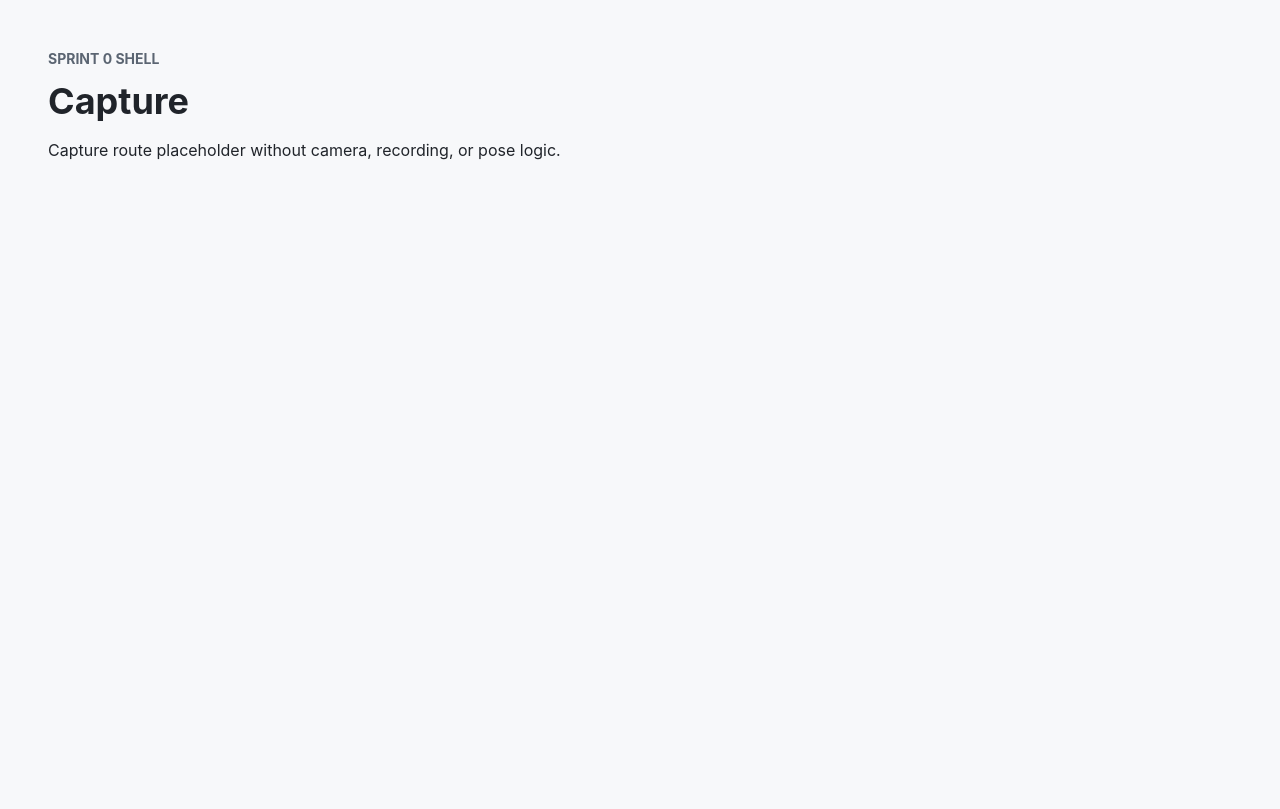
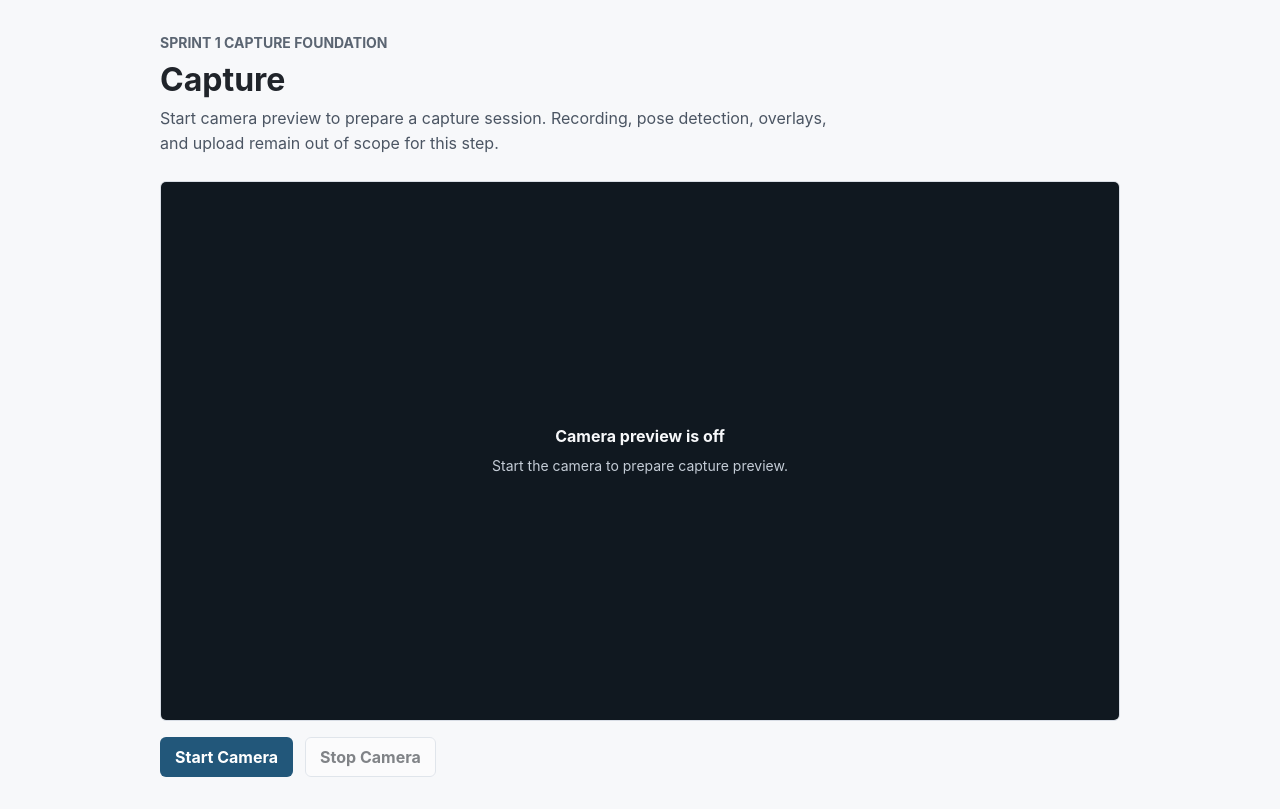
Before and after one commit to xqopxcat/motion_capture_system, a React (Vite) app in the folder frontend/: page /capture in a window 1280 px wide. Built offline with nearby package versions, Linux system fonts and the light colour scheme; no server answers.

Commit message:
sprint 1 task 1: Capture Camera Preview Foundation.

```diff
--- /dev/null
+++ b/frontend/src/components/CameraPreview/CameraPreview.module.css
@@ -0,0 +1,96 @@
+.cameraPreview {
+  display: grid;
+  gap: 16px;
+}
+
+.previewSurface {
+  aspect-ratio: 16 / 9;
+  background: #101820;
+  border: 1px solid #d8dde5;
+  border-radius: 6px;
+  display: grid;
+  overflow: hidden;
+  position: relative;
+  width: 100%;
+}
+
+.video {
+  display: block;
+  grid-area: 1 / 1;
+  height: 100%;
+  object-fit: cover;
+  width: 100%;
+}
+
+.placeholder {
+  align-items: center;
+  background: #101820;
+  color: #f7f8fa;
+  display: flex;
+  flex-direction: column;
+  gap: 8px;
+  grid-area: 1 / 1;
+  justify-content: center;
+  padding: 24px;
+  text-align: center;
+}
+
+.placeholderTitle {
+  font-size: 1rem;
+  font-weight: 700;
+  line-height: 1.3;
+  margin: 0;
+}
+
+.placeholderText {
+  color: #c4ccd6;
+  font-size: 0.875rem;
+  line-height: 1.5;
+  margin: 0;
+  max-width: 360px;
+}
+
+.error {
+  background: #fff3f1;
+  border: 1px solid #f0b8ae;
+  border-radius: 6px;
+  color: #8f2d1f;
+  font-size: 0.875rem;
+  line-height: 1.5;
+  margin: 0;
+  padding: 12px 14px;
+}
+
+.actions {
+  display: flex;
+  flex-wrap: wrap;
+  gap: 12px;
+}
+
+.primaryAction,
+.secondaryAction {
+  border: 1px solid transparent;
+  border-radius: 6px;
+  cursor: pointer;
+  font: inherit;
+  font-weight: 700;
+  min-height: 40px;
+  padding: 8px 14px;
+}
+
+.primaryAction {
+  background: #22577a;
+  color: #ffffff;
+}
+
+.secondaryAction {
+  background: #ffffff;
+  border-color: #cfd6df;
+  color: #20242a;
+}
+
+.primaryAction:disabled,
+.secondaryAction:disabled {
+  cursor: not-allowed;
+  opacity: 0.55;
+}
--- /dev/null
+++ b/frontend/src/components/CameraPreview/CameraPreview.tsx
@@ -0,0 +1,82 @@
+import { useEffect, useRef } from "react";
+import type { CameraStreamStatus } from "../../hooks";
+import styles from "./CameraPreview.module.css";
+
+export type CameraPreviewProps = {
+  stream: MediaStream | null;
+  status: CameraStreamStatus;
+  errorMessage?: string | null;
+  onStart: () => void;
+  onStop: () => void;
+};
+
+export function CameraPreview({
+  stream,
+  status,
+  errorMessage,
+  onStart,
+  onStop,
+}: CameraPreviewProps) {
+  const videoRef = useRef<HTMLVideoElement | null>(null);
+  const isReady = status === "ready";
+  const isRequesting = status === "requesting";
+  const hasError = status === "permission-denied" || status === "unsupported" || status === "error";
+
+  useEffect(() => {
+    if (videoRef.current) {
+      videoRef.current.srcObject = stream;
+    }
+  }, [stream]);
+
+  return (
+    <section className={styles.cameraPreview} aria-label="Camera preview">
+      <div className={styles.previewSurface}>
+        <video
+          ref={videoRef}
+          className={styles.video}
+          autoPlay
+          muted
+          playsInline
+          aria-label="Live camera preview"
+        />
+        {!isReady && (
+          <div className={styles.placeholder}>
+            <p className={styles.placeholderTitle}>
+              {isRequesting ? "Requesting camera access" : "Camera preview is off"}
+            </p>
+            <p className={styles.placeholderText}>
+              {isRequesting
+                ? "Approve browser permission to start the live preview."
+                : "Start the camera to prepare capture preview."}
+            </p>
+          </div>
+        )}
+      </div>
+
+      {hasError && errorMessage && (
+        <p className={styles.error} role="alert">
+          {errorMessage}
+        </p>
+      )}
+
+      <div className={styles.actions}>
+        <button
+          className={styles.primaryAction}
+          type="button"
+          onClick={onStart}
+          disabled={isRequesting}
+        >
+          {isReady ? "Restart Camera" : "Start Camera"}
+        </button>
+        <button
+          className={styles.secondaryAction}
+          type="button"
+          onClick={onStop}
+          disabled={!stream && !isRequesting}
+        >
+          Stop Camera
+        </button>
+      </div>
+    </section>
+  );
+}
--- /dev/null
+++ b/frontend/src/components/CameraPreview/index.ts
@@ -0,0 +1,2 @@
+export { CameraPreview } from "./CameraPreview";
+export type { CameraPreviewProps } from "./CameraPreview";
--- a/frontend/src/components/index.ts
+++ b/frontend/src/components/index.ts
@@ -1,5 +1,7 @@
 export { AnnotationDrawer } from "./AnnotationDrawer";
 export type { AnnotationDrawerProps } from "./AnnotationDrawer";
+export { CameraPreview } from "./CameraPreview";
+export type { CameraPreviewProps } from "./CameraPreview";
 export { ComparePanel } from "./ComparePanel";
 export type { ComparePanelProps } from "./ComparePanel";
 export { MetricPanel } from "./MetricPanel";
--- a/frontend/src/hooks/index.ts
+++ b/frontend/src/hooks/index.ts
@@ -1,3 +1,5 @@
+export { useCameraStream } from "./useCameraStream";
+export type { CameraStreamStatus } from "./useCameraStream";
 export { useCapturePipeline } from "./useCapturePipeline";
 export { useCompareSyncController } from "./useCompareSyncController";
 export { useFrameController } from "./useFrameController";
--- /dev/null
+++ b/frontend/src/hooks/useCameraStream.ts
@@ -0,0 +1,136 @@
+import { useCallback, useEffect, useRef, useState } from "react";
+
+export type CameraStreamStatus =
+  | "idle"
+  | "unsupported"
+  | "requesting"
+  | "ready"
+  | "permission-denied"
+  | "error";
+
+type CameraStreamState = {
+  status: CameraStreamStatus;
+  stream: MediaStream | null;
+  errorMessage: string | null;
+};
+
+const initialCameraStreamState: CameraStreamState = {
+  status: "idle",
+  stream: null,
+  errorMessage: null,
+};
+
+function getCameraErrorState(error: unknown): Pick<CameraStreamState, "status" | "errorMessage"> {
+  if (error instanceof DOMException) {
+    if (error.name === "NotAllowedError" || error.name === "SecurityError") {
+      return {
+        status: "permission-denied",
+        errorMessage: "Camera permission was denied. Allow camera access to preview capture.",
+      };
+    }
+
+    if (error.name === "NotFoundError") {
+      return {
+        status: "error",
+        errorMessage: "No camera device was found on this browser.",
+      };
+    }
+  }
+
+  return {
+    status: "error",
+    errorMessage: "Camera preview could not be started.",
+  };
+}
+
+function stopStreamTracks(stream: MediaStream | null) {
+  stream?.getTracks().forEach((track) => track.stop());
+}
+
+export function useCameraStream() {
+  const [cameraState, setCameraState] = useState<CameraStreamState>(initialCameraStreamState);
+  const streamRef = useRef<MediaStream | null>(null);
+  const requestIdRef = useRef(0);
+  const isMountedRef = useRef(true);
+
+  const stopCamera = useCallback(() => {
+    requestIdRef.current += 1;
+    stopStreamTracks(streamRef.current);
+    streamRef.current = null;
+
+    if (isMountedRef.current) {
+      setCameraState(initialCameraStreamState);
+    }
+  }, []);
+
+  const startCamera = useCallback(async () => {
+    if (!navigator.mediaDevices?.getUserMedia) {
+      setCameraState({
+        status: "unsupported",
+        stream: null,
+        errorMessage: "This browser does not support camera preview.",
+      });
+      return;
+    }
+
+    const requestId = requestIdRef.current + 1;
+    requestIdRef.current = requestId;
+    stopStreamTracks(streamRef.current);
+    streamRef.current = null;
+
+    setCameraState({
+      status: "requesting",
+      stream: null,
+      errorMessage: null,
+    });
+
+    try {
+      const stream = await navigator.mediaDevices.getUserMedia({
+        audio: false,
+        video: {
+          facingMode: "user",
+        },
+      });
+
+      if (!isMountedRef.current || requestIdRef.current !== requestId) {
+        stopStreamTracks(stream);
+        return;
+      }
+
+      streamRef.current = stream;
+      setCameraState({
+        status: "ready",
+        stream,
+        errorMessage: null,
+      });
+    } catch (error) {
+      if (!isMountedRef.current || requestIdRef.current !== requestId) {
+        return;
+      }
+
+      const errorState = getCameraErrorState(error);
+      streamRef.current = null;
+      setCameraState({
+        ...errorState,
+        stream: null,
+      });
+    }
+  }, []);
+
+  useEffect(() => {
+    isMountedRef.current = true;
+
+    return () => {
+      isMountedRef.current = false;
+      requestIdRef.current += 1;
+      stopStreamTracks(streamRef.current);
+      streamRef.current = null;
+    };
+  }, []);
+
+  return {
+    ...cameraState,
+    startCamera,
+    stopCamera,
+  };
+}
--- /dev/null
+++ b/frontend/src/pages/CapturePage/CapturePage.module.css
@@ -0,0 +1,48 @@
+.capturePage {
+  min-height: 100vh;
+  padding: 32px;
+}
+
+.content {
+  display: grid;
+  gap: 24px;
+  margin: 0 auto;
+  max-width: 960px;
+}
+
+.header {
+  display: grid;
+  gap: 8px;
+}
+
+.kicker {
+  color: #5b6572;
+  font-size: 0.875rem;
+  font-weight: 700;
+  letter-spacing: 0;
+  margin: 0;
+  text-transform: uppercase;
+}
+
+.title {
+  font-size: 2rem;
+  line-height: 1.1;
+  margin: 0;
+}
+
+.description {
+  color: #4b5563;
+  line-height: 1.6;
+  margin: 0;
+  max-width: 680px;
+}
+
+@media (max-width: 720px) {
+  .capturePage {
+    padding: 16px;
+  }
+
+  .title {
+    font-size: 1.5rem;
+  }
+}
--- a/frontend/src/pages/CapturePage/CapturePage.tsx
+++ b/frontend/src/pages/CapturePage/CapturePage.tsx
@@ -1,10 +1,30 @@
-import { PageShell } from "../PageShell";
+import { CameraPreview } from "../../components";
+import { useCameraStream } from "../../hooks";
+import styles from "./CapturePage.module.css";
 
 export function CapturePage() {
+  const { stream, status, errorMessage, startCamera, stopCamera } = useCameraStream();
+
   return (
-    <PageShell
-      title="Capture"
-      description="Capture route placeholder without camera, recording, or pose logic."
-    />
+    <main className={styles.capturePage}>
+      <section className={styles.content}>
+        <header className={styles.header}>
+          <p className={styles.kicker}>Sprint 1 Capture Foundation</p>
+          <h1 className={styles.title}>Capture</h1>
+          <p className={styles.description}>
+            Start camera preview to prepare a capture session. Recording, pose detection, overlays,
+            and upload remain out of scope for this step.
+          </p>
+        </header>
+
+        <CameraPreview
+          stream={stream}
+          status={status}
+          errorMessage={errorMessage}
+          onStart={startCamera}
+          onStop={stopCamera}
+        />
+      </section>
+    </main>
   );
 }
```
